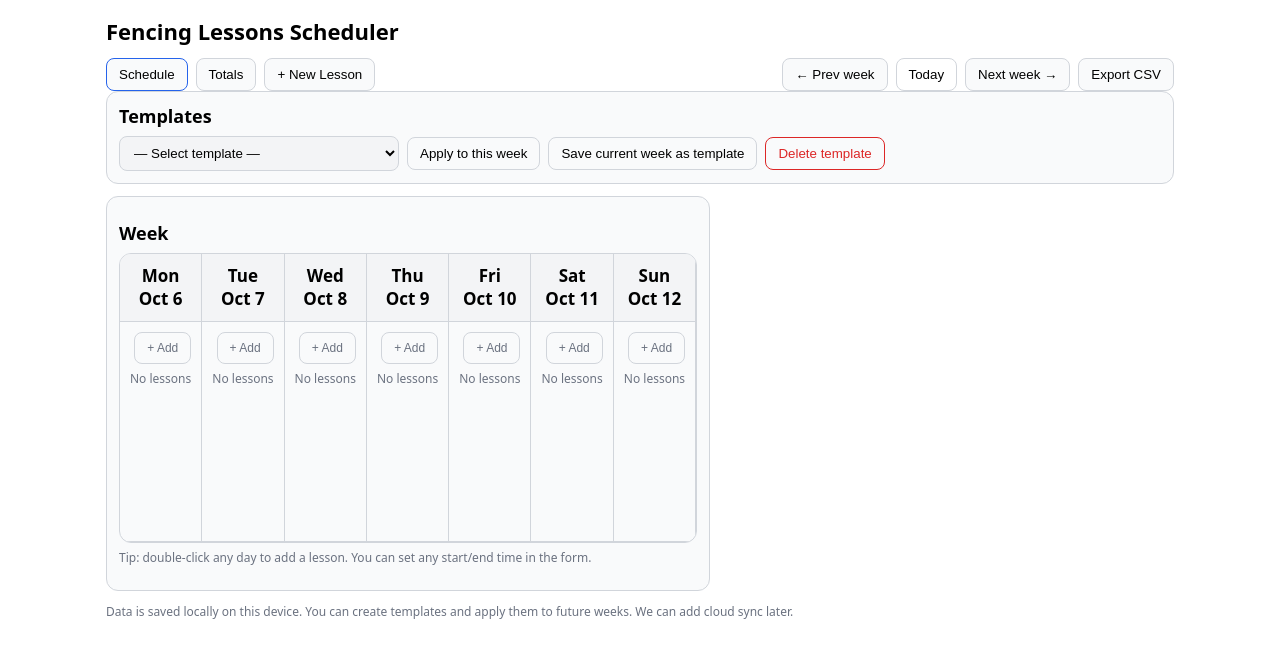
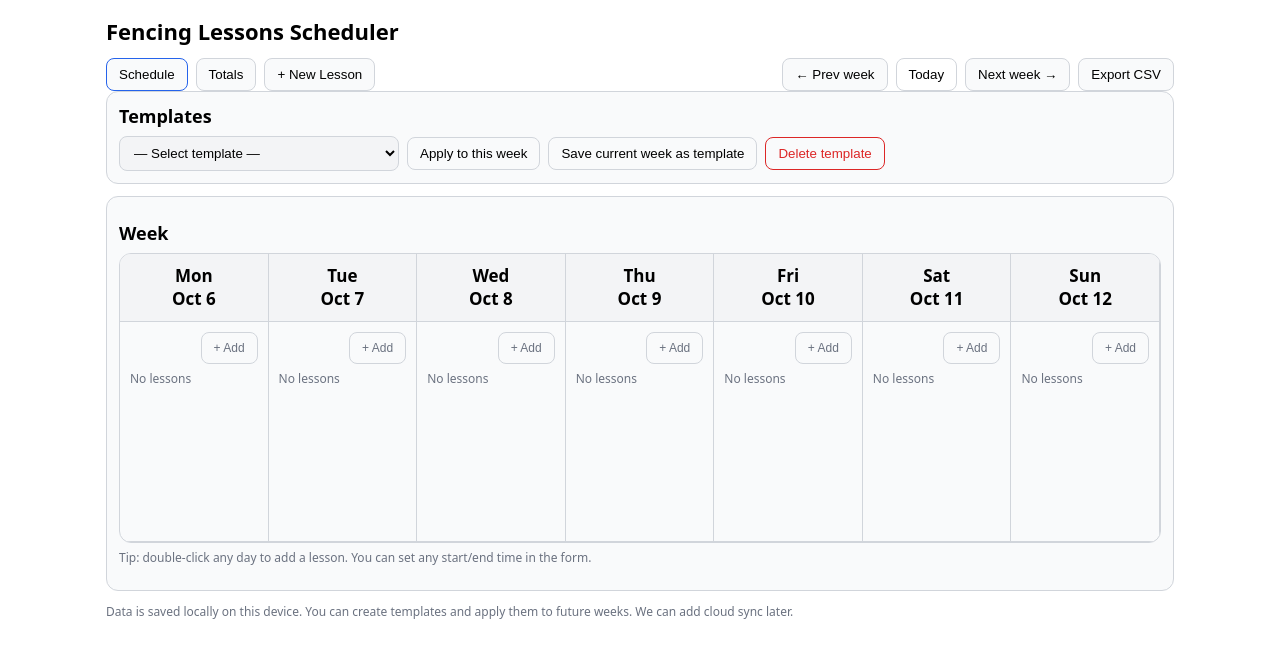
Before and after one commit to adafencing/lessonschedule, a React (Vite) app: page / in a window 1280 px wide. Shown: the top 658 px of the page. Built offline with nearby package versions, Linux system fonts and the light colour scheme.

Commit message:
update index.css, App

```diff
--- a/src/App.jsx
+++ b/src/App.jsx
@@ -87,7 +87,8 @@ export default function App(){
       )}
 
       {tab==="schedule" && (
-        <div className="grid" style={{gridTemplateColumns:"1fr", gap:12}}>
+       <div className="grid" style={{ gridTemplateColumns: "1fr" }}>
+
           <CalendarWeek
             anchorDate={anchorDate}
             lessons={lessons}
--- a/src/index.css
+++ b/src/index.css
@@ -53,7 +53,7 @@ h2 { margin: 12px 0 8px; font-size: 18px; }
   border-radius: 12px;
   padding: 12px;
 }
-.grid { gap: 12px; }
+.grid { display: grid; gap: 12px; }
 .grid.cols-2 { display: grid; grid-template-columns: 1fr 1fr; }
 .grid.cols-3 { display: grid; grid-template-columns: repeat(3, 1fr); }
 
@@ -125,7 +125,7 @@ h2 { margin: 12px 0 8px; font-size: 18px; }
 /* Desktop: fit exactly into the card width (no horizontal scroll) */
 @media (min-width: 1024px) {
   .calendar-wrap { overflow-x: hidden; }           /* remove scroll on desktop */
-  .calendar-7 { grid-template-columns: repeat(7, 1fr); }  /* no min; fully flexible */
+  .calendar-7 { grid-template-columns: repeat(7, minmax(0, 1fr)); }  /* no min; fully flexible */
 }
 
 .event {
```
